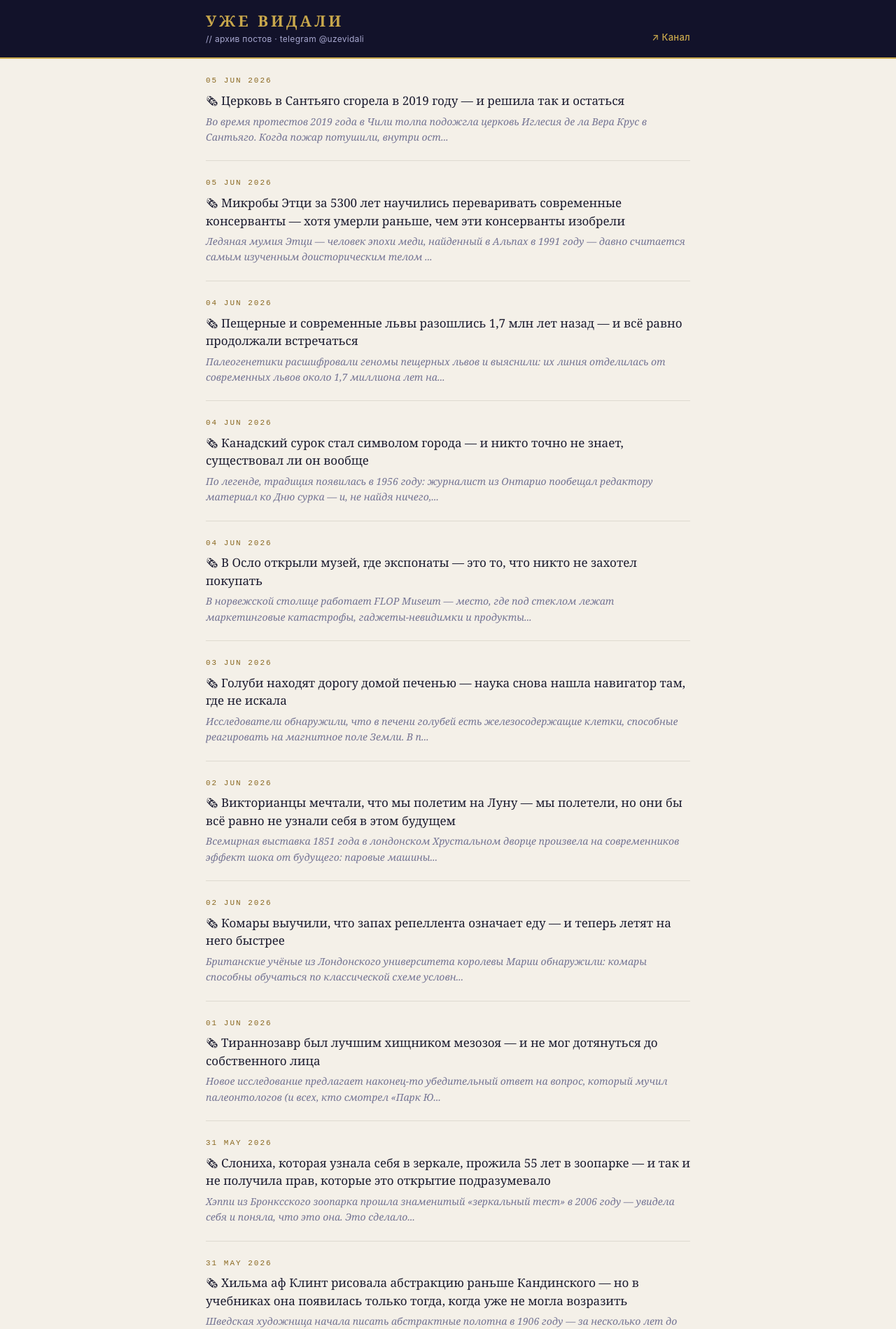
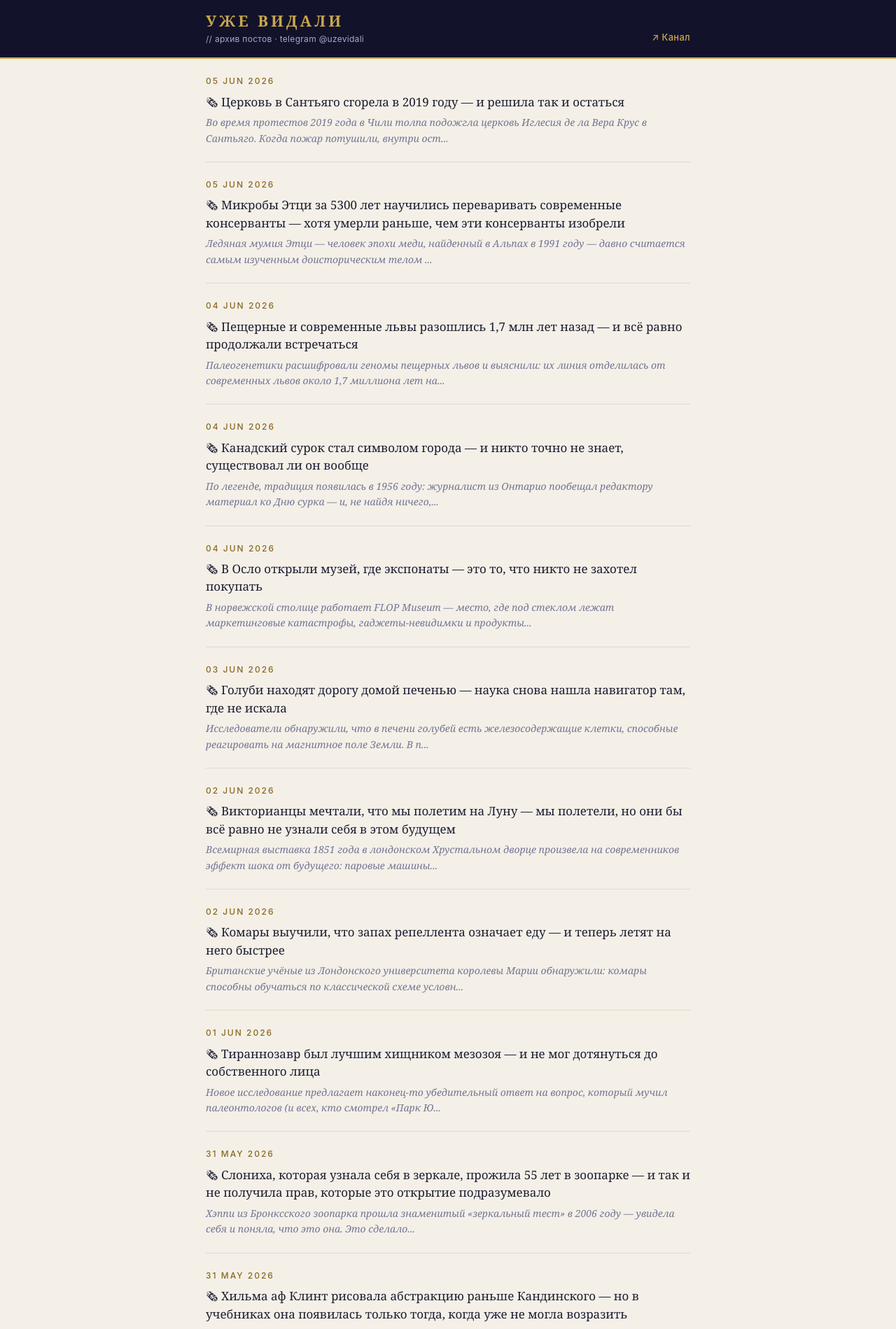
Before and after one commit to sanmaal1985/uzevidali-web, a Jekyll site: the page built from index.html, in a window 1280 px wide. Shown: the top 1899 px of the page at 70% size. Built offline with Jekyll 4.4.1, drawn with Linux system fonts in a browser that asks for light colours; the list of posts is cut into pages by our own code.

Commit message:
style(theme): switch date elements to system font with weight 500
Co-Authored-By: Claude Sonnet 4.6 <noreply@anthropic.com>

```diff
--- a/_sass/uzevidali.scss
+++ b/_sass/uzevidali.scss
@@ -125,8 +125,9 @@ main { flex: 1; }
 }
 
 .post-item__date {
-  font-family: $mono;
-  font-size: 11px;
+  font-family: -apple-system, BlinkMacSystemFont, 'Segoe UI', Arial, sans-serif;
+  font-size: 12px;
+  font-weight: 500;
   color: $date-clr;
   letter-spacing: 2px;
   text-transform: uppercase;
@@ -201,8 +202,9 @@ main { flex: 1; }
 }
 
 .post__date {
-  font-family: $mono;
+  font-family: -apple-system, BlinkMacSystemFont, 'Segoe UI', Arial, sans-serif;
   font-size: 12px;
+  font-weight: 500;
   color: $date-clr;
   letter-spacing: 2px;
   text-transform: uppercase;
```
